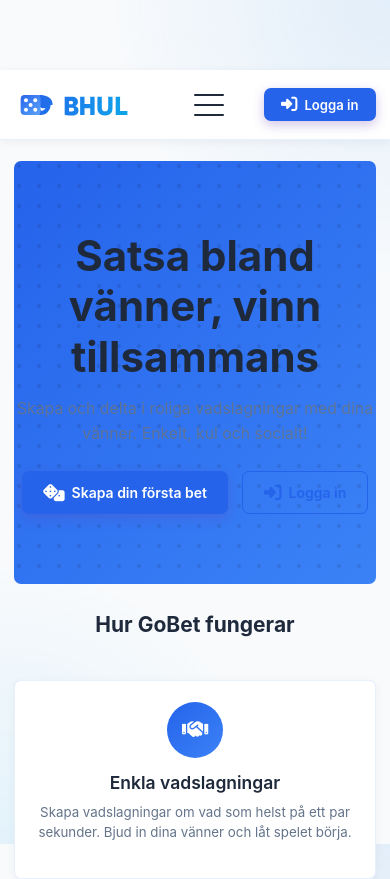
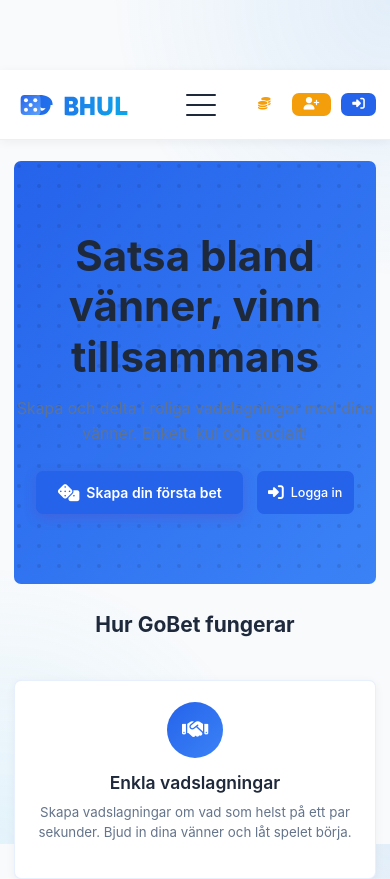
Before and after one commit to llshdr/GoBet, a website: page public/index.html in a window 390 px wide. Shown: the top 879 px of the page. Drawn offline with Linux system fonts and the light colour scheme.

```diff
--- a/public/css/main.css
+++ b/public/css/main.css
@@ -624,3 +624,74 @@
     width: 100%;
   }
 }
+
+/* User Area Styles */
+.user-area {
+    display: flex;
+    align-items: center;
+    gap: 1rem;
+}
+
+.user-balance {
+    display: flex;
+    align-items: center;
+    gap: 0.5rem;
+    padding: 0.5rem 1rem;
+    background-color: rgba(255, 255, 255, 0.1);
+    border-radius: var(--border-radius);
+    font-weight: 500;
+}
+
+.user-balance i {
+    color: var(--accent-color);
+}
+
+.login-button,
+.register-button {
+    display: flex;
+    align-items: center;
+    gap: 0.5rem;
+    padding: 0.5rem 1rem;
+    border: none;
+    border-radius: var(--border-radius);
+    font-weight: 500;
+    cursor: pointer;
+    transition: var(--transition);
+}
+
+.login-button {
+    background-color: var(--primary-color);
+    color: white;
+}
+
+.login-button:hover {
+    background-color: var(--primary-dark);
+}
+
+.register-button {
+    background-color: var(--accent-color);
+    color: white;
+}
+
+.register-button:hover {
+    background-color: var(--accent-dark);
+}
+
+@media (max-width: 768px) {
+    .user-area {
+        gap: 0.5rem;
+    }
+
+    .user-balance,
+    .login-button,
+    .register-button {
+        padding: 0.4rem 0.8rem;
+        font-size: 0.9rem;
+    }
+
+    .user-balance span,
+    .login-button span,
+    .register-button span {
+        display: none;
+    }
+}
--- a/public/index.html
+++ b/public/index.html
@@ -171,16 +171,17 @@
       </nav>
 
       <div class="user-area">
-        <div class="balance-display">
-          <div class="coin-icon">
-            <i class="fas fa-coins"></i>
-          </div>
-          <span class="balance-amount">2,500</span>
+        <div class="user-balance">
+          <i class="fas fa-coins"></i>
+          <span>0 GoCoins</span>
         </div>
-
-        <button class="btn btn-primary login-button">
+        <button class="register-button" onclick="openRegisterModal()">
+          <i class="fas fa-user-plus"></i>
+          <span>Skapa konto</span>
+        </button>
+        <button class="login-button" onclick="openLoginModal()">
           <i class="fas fa-sign-in-alt"></i>
-          Logga in
+          <span>Logga in</span>
         </button>
       </div>
     </div>
```
Also changed, not shown: public/js/register-modal.js (+18 -2 lines), public/register.html (deleted, +0 -36 lines).
